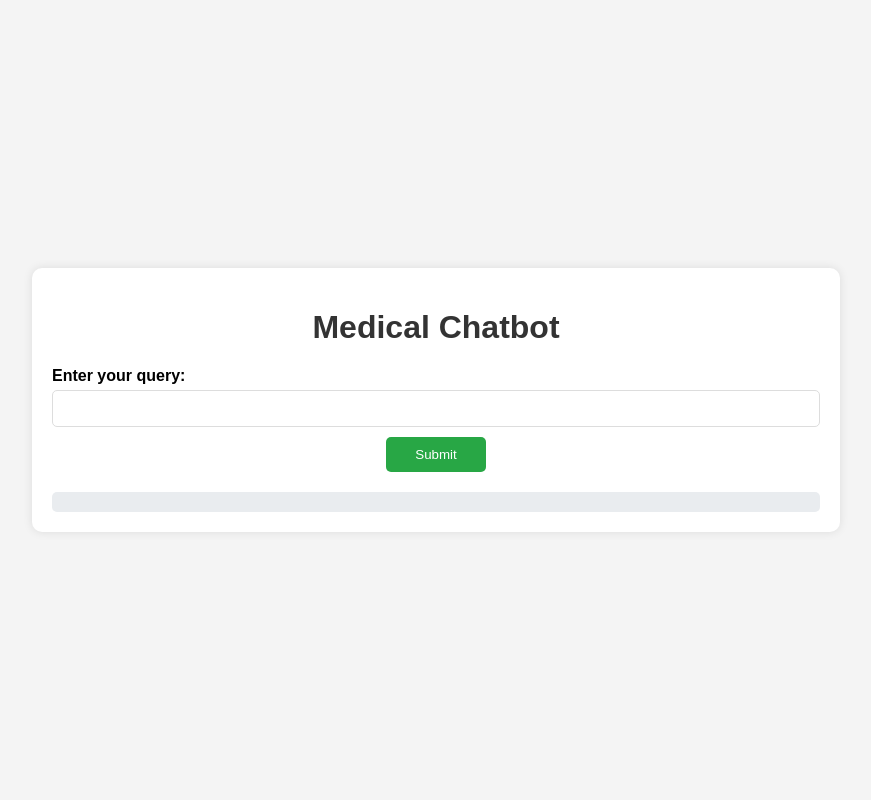
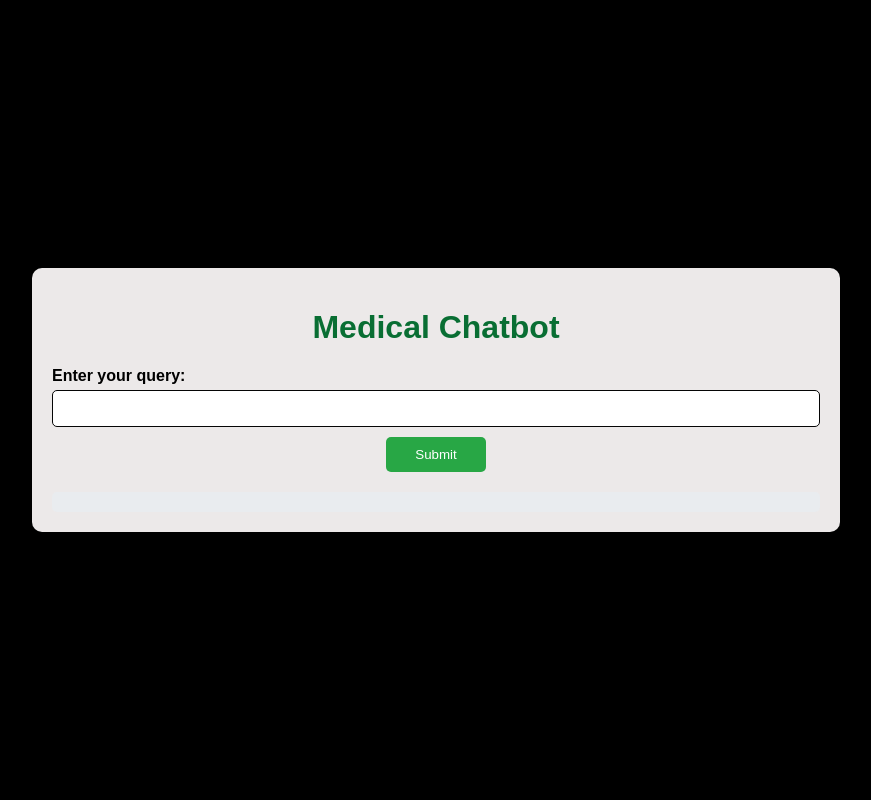
Before and after one commit to Abhishek-guptaaa/End-end-end-Medical-chatbot, a Python web app: template templates/index.html in a window 1280 px wide. Shown: the whole page, without its empty margins (204-1075 px from the left). Run offline with Jinja, Linux system fonts and the light colour scheme; the template is opened without the code that fills it, so the values that code supplies are empty.

Commit message:
streamlit update

```diff
--- a/requirements.txt
+++ b/requirements.txt
@@ -13,4 +13,5 @@ requests
 tqdm==4.66.4
 langchain==0.0.225
 pinecone==5.0.0
+streamlit==1.24.0
 -e .
--- a/templates/index.html
+++ b/templates/index.html
@@ -1,37 +1,3 @@
-<!-- <!DOCTYPE html>
-<html lang="en">
-<head>
-    <meta charset="UTF-8">
-    <title>Medical Chatbot</title>
-</head>
-<body>
-    <h1>Medical Chatbot</h1>
-    <form id="query-form">
-        <label for="query">Enter your query:</label>
-        <input type="text" id="query" name="query">
-        <button type="submit">Submit</button>
-    </form>
-    <div id="response"></div>
-
-    <script>
-        document.getElementById('query-form').addEventListener('submit', async function(e) {
-            e.preventDefault();
-            const query = document.getElementById('query').value;
-            const response = await fetch('/query', {
-                method: 'POST',
-                headers: {
-                    'Content-Type': 'application/json'
-                },
-                body: JSON.stringify({ query })
-            });
-            const data = await response.json();
-            document.getElementById('response').innerText = data.response;
-        });
-    </script>
-</body>
-</html> -->
-
-
 <!DOCTYPE html>
 <html lang="en">
 <head>
@@ -40,7 +6,7 @@
     <style>
         body {
             font-family: Arial, sans-serif;
-            background-color: #f4f4f4;
+            background-color: #000000;
             margin: 0;
             padding: 0;
             display: flex;
@@ -53,13 +19,13 @@
             width: 60%;
             margin: 0 auto;
             padding: 20px;
-            background: #fff;
+            background: #ece9e9;
             box-shadow: 0 0 10px rgba(0,0,0,0.1);
             border-radius: 10px;
         }
 
         h1 {
-            color: #333;
+            color: #096e33;
             text-align: center;
         }
 
@@ -76,7 +42,7 @@
 
         input[type="text"] {
             padding: 10px;
-            border: 1px solid #ddd;
+            border: 1px solid #050505;
             border-radius: 5px;
             margin-bottom: 10px;
         }
```
Also changed, not shown: app.py (+51 -19 lines), .github/worlflows/main.yaml (added), README.md, main.py (line endings or trailing spaces), modules/groq_handler.py (line endings or trailing spaces), modules/pinecone_handler.py (line endings or trailing spaces), 5 other files.
